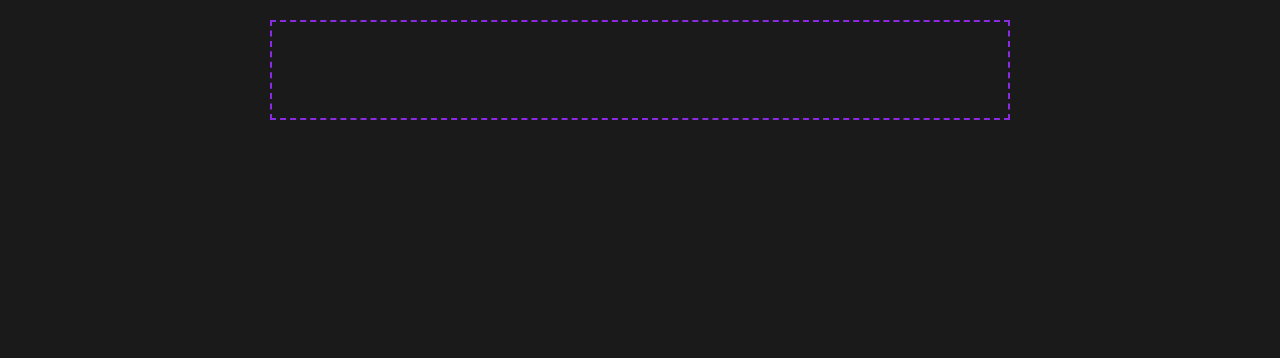
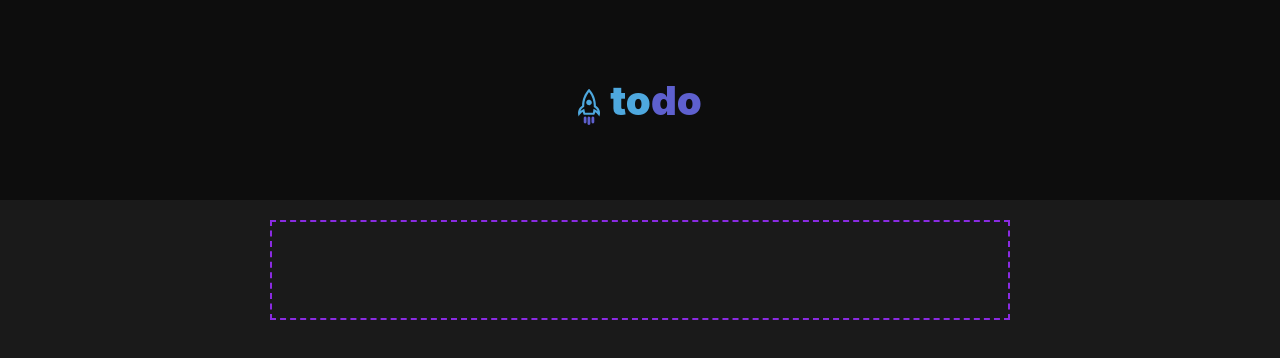
Before and after one commit to Villa-Nova/ToDo_List, a React (Vite) app: page / in a window 1280 px wide. Shown: the top 358 px of the page. Built offline with nearby package versions, Linux system fonts and the light colour scheme.

Commit message:
feat: Header component created

```diff
--- a/src/App.tsx
+++ b/src/App.tsx
@@ -1,9 +1,12 @@
 import styles from "./App.module.css"
+import { Header } from "./components/Header"
 
 export function App() {
 
   return (
     <>
+      <Header />
+
       <form className={styles.center}>
       </form>
     </>
--- /dev/null
+++ b/src/components/Header/Header.module.css
@@ -0,0 +1,32 @@
+.header {
+  width: 100%;
+  height: 20rem;
+
+  background-color: var(--gray-700);
+
+  display: flex;
+  align-items: center;
+  justify-content: center;
+}
+
+.header_content {
+  display: flex;
+  align-items: flex-end;
+  gap: 1rem;
+}
+
+.font_to {
+  color: var(--blue-100);
+  font-family: "Inter", sans-serif;
+  line-height: normal;
+  font-size: 4rem;
+  font-weight: 900;
+}
+
+.font_do {
+  color: var(--purple-200);
+  font-family: "Inter", sans-serif;
+  line-height: normal;
+  font-size: 4rem;
+  font-weight: 900;
+}
--- /dev/null
+++ b/src/components/Header/index.tsx
@@ -0,0 +1,19 @@
+import styled from "./header.module.css";
+import svg from "../../assets/logo.svg";
+
+export function Header() {
+  return (
+    <header className={styled.header}>
+      <div className={styled.header_content} >
+        <img src={svg} />
+
+        <h1 className={styled.font_to}>
+          to
+          <span className={styled.font_do}>
+            do
+          </span>
+        </h1>
+      </div>
+    </header>
+  );
+}
```
